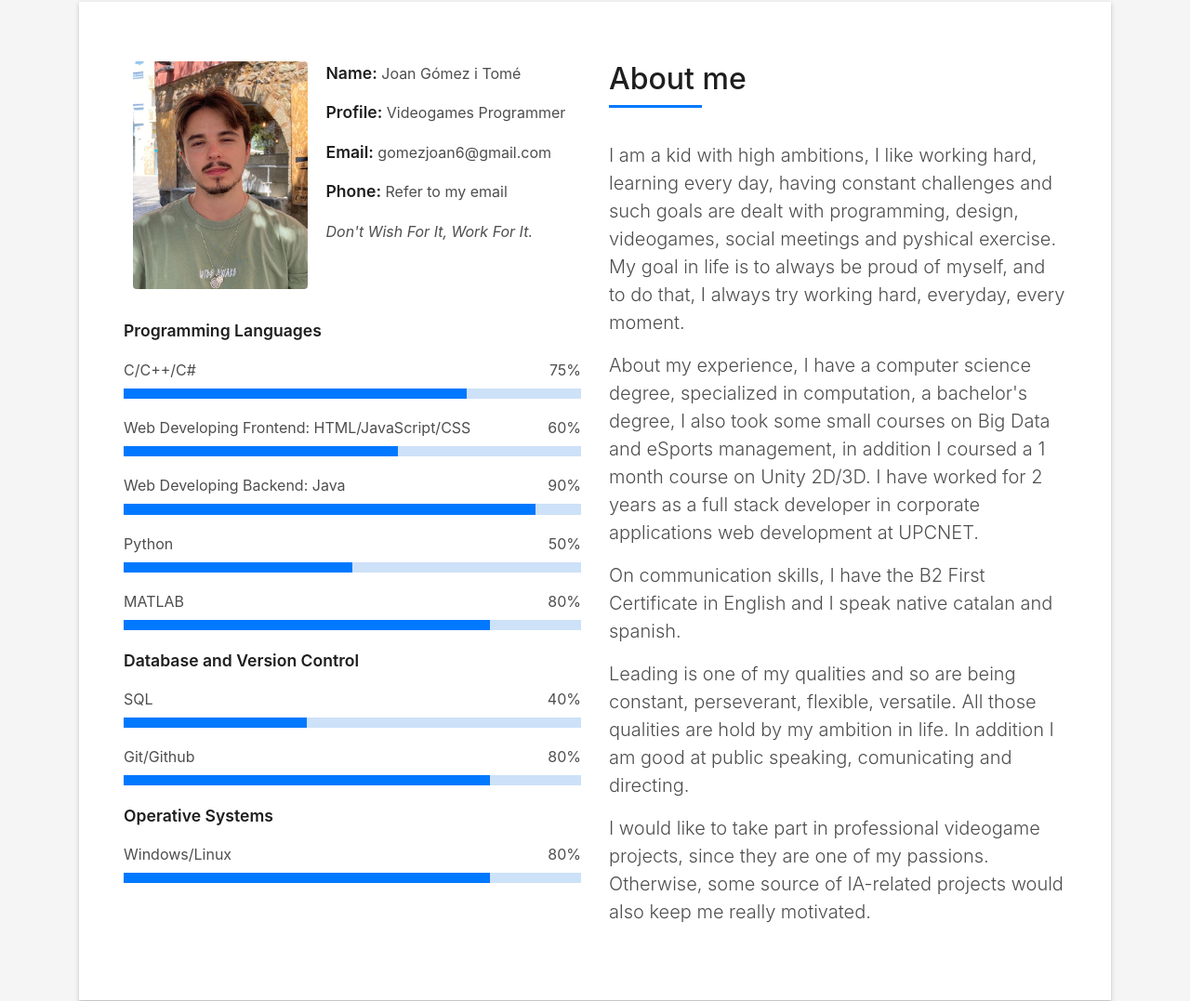
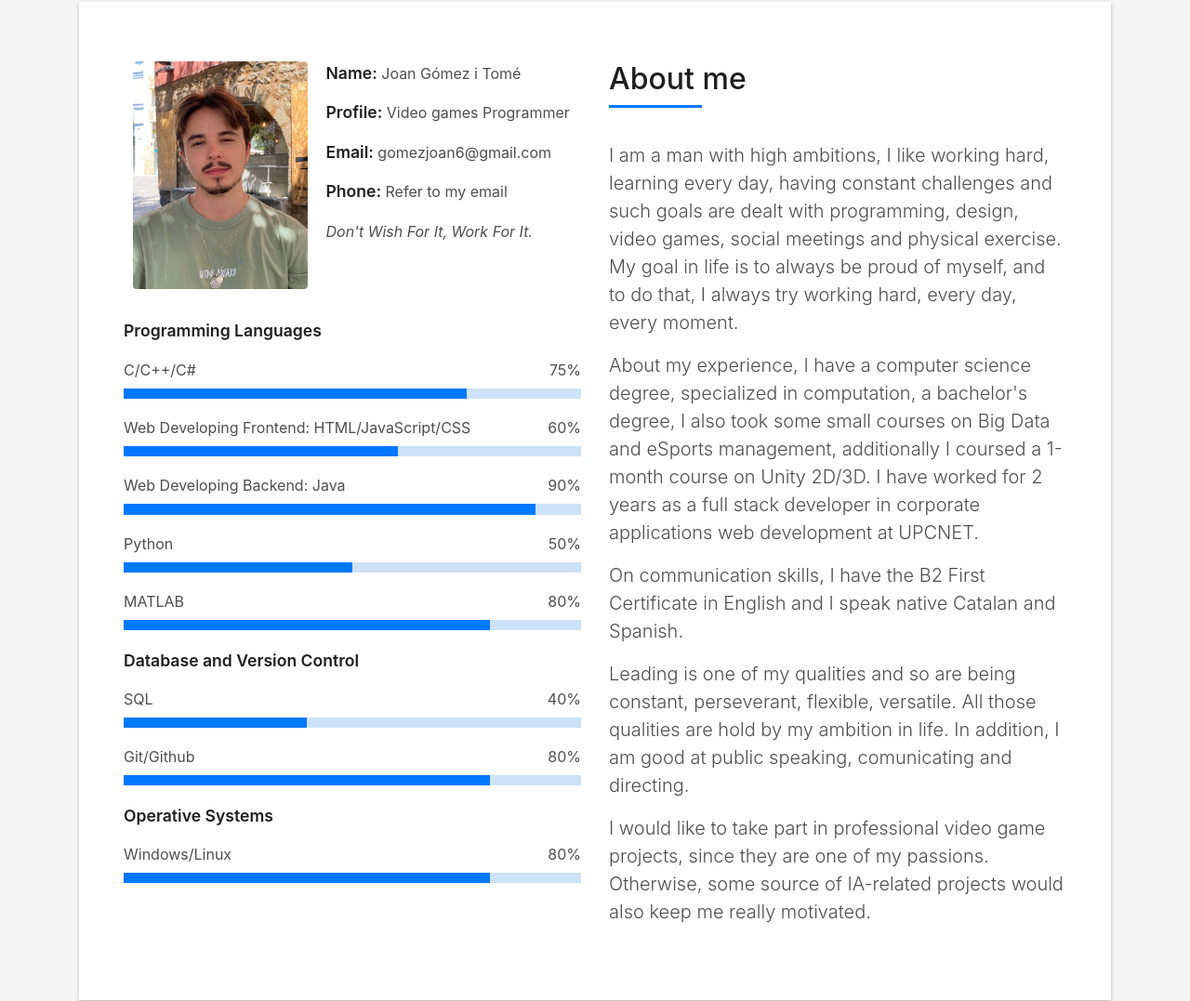
Before and after one commit to Joang10/Joang10.github.io, a plain HTML site: page index.html in a window 1280 px wide. Shown: the part 862-1939 px from the top of the page at 93% size. Drawn offline with Linux system fonts and the light colour scheme; files whose address does not match are found by name.

Commit message:
Update index.html

```diff
--- a/index.html
+++ b/index.html
@@ -96,7 +96,7 @@
                   <div class="col-sm-6 col-md-7">
                     <div class="about-info">
                       <p><span class="title-s">Name: </span> <span>Joan Gómez i Tomé</span></p>
-                      <p><span class="title-s">Profile: </span> <span>Videogames Programmer</span></p>
+                      <p><span class="title-s">Profile: </span> <span>Video games Programmer</span></p>
                       <p><span class="title-s">Email: </span> <span>gomezjoan6@gmail.com</span></p>
                       <p><span class="title-s">Phone: </span> <span>Refer to my email</span></p>
                       <p><span class="title-s"></span> <span><i>Don't Wish For It, Work For It.</i></span></p>
@@ -157,24 +157,24 @@
                     </h5>
                   </div>
                   <p class="lead">
-                    I am a kid with high ambitions, I like working hard, learning every day, having constant challenges
-                    and such goals are dealt with programming, design, videogames, social meetings and pyshical exercise.
-                    My goal in life is to always be proud of myself, and to do that, I always try working hard, everyday, every moment.
+                    I am a man with high ambitions, I like working hard, learning every day, having constant challenges
+                    and such goals are dealt with programming, design, video games, social meetings and physical exercise.
+                    My goal in life is to always be proud of myself, and to do that, I always try working hard, every day, every moment.
                   </p>
                   <p class="lead">
                     About my experience, I have a computer science degree, specialized in computation, a bachelor's degree,
-                    I also took some small courses on Big Data and eSports management, in addition I coursed a 1 month course on Unity 2D/3D.
+                    I also took some small courses on Big Data and eSports management, additionally I coursed a 1-month course on Unity 2D/3D.
                     I have worked for 2 years as a full stack developer in corporate applications web development at UPCNET.
                   </p>
                   <p class="lead">
-                    On communication skills, I have the B2 First Certificate in English and I speak native catalan and spanish.
+                    On communication skills, I have the B2 First Certificate in English and I speak native Catalan and Spanish.
                   </p>
                   <p class="lead">
                     Leading is one of my qualities and so are being constant, perseverant, flexible, versatile. All those qualities
-                    are hold by my ambition in life. In addition I am good at public speaking, comunicating and directing.
+                    are hold by my ambition in life. In addition, I am good at public speaking, comunicating and directing.
                   </p>
                   <p class="lead">
-                    I would like to take part in professional videogame projects, since they are one of my passions.
+                    I would like to take part in professional video game projects, since they are one of my passions.
                     Otherwise, some source of IA-related projects would also keep me really motivated.
                   </p>
                 </div>
@@ -237,7 +237,7 @@
               My Projects
             </h3>
             <p class="subtitle-a">
-              Videogames are my favourite, but all of them are well liked.
+              Video games are my favourite, but all of them are well liked.
               This are some of my projects, most of them were lost or erased.
             </p>
             <div class="line-mf"></div>
@@ -256,7 +256,7 @@
                   <div class="col-sm-8">
                     <h2 class="w-title">The Gymer Game</h2>
                     <div class="w-more">
-                      <span class="w-ctegory">Videogame</span> / <span class="w-date">2019</span>
+                      <span class="w-ctegory">Video game</span> / <span class="w-date">2019</span>
                     </div>
                   </div>
                   <div class="col-sm-4">
@@ -280,7 +280,7 @@
                   <div class="col-sm-8">
                     <h2 class="w-title">Rectangles</h2>
                     <div class="w-more">
-                      <span class="w-ctegory">Videogame</span> / <span class="w-date">2017</span>
+                      <span class="w-ctegory">Video game</span> / <span class="w-date">2017</span>
                     </div>
                   </div>
                   <div class="col-sm-4">
@@ -304,7 +304,7 @@
                   <div class="col-sm-8">
                     <h2 class="w-title">Chess Game</h2>
                     <div class="w-more">
-                      <span class="w-ctegory">Videogame</span> / <span class="w-date">2018</span>
+                      <span class="w-ctegory">Video game</span> / <span class="w-date">2018</span>
                     </div>
                   </div>
                   <div class="col-sm-4">
@@ -400,7 +400,7 @@
                   <div class="col-sm-8">
                     <h2 class="w-title">My videogames</h2>
                     <div class="w-more">
-                      <span class="w-ctegory">Videogame</span> / <span class="w-date">In Progress</span>
+                      <span class="w-ctegory">Video game</span> / <span class="w-date">In Progress</span>
                     </div>
                   </div>
                   <div class="col-sm-4">
```
